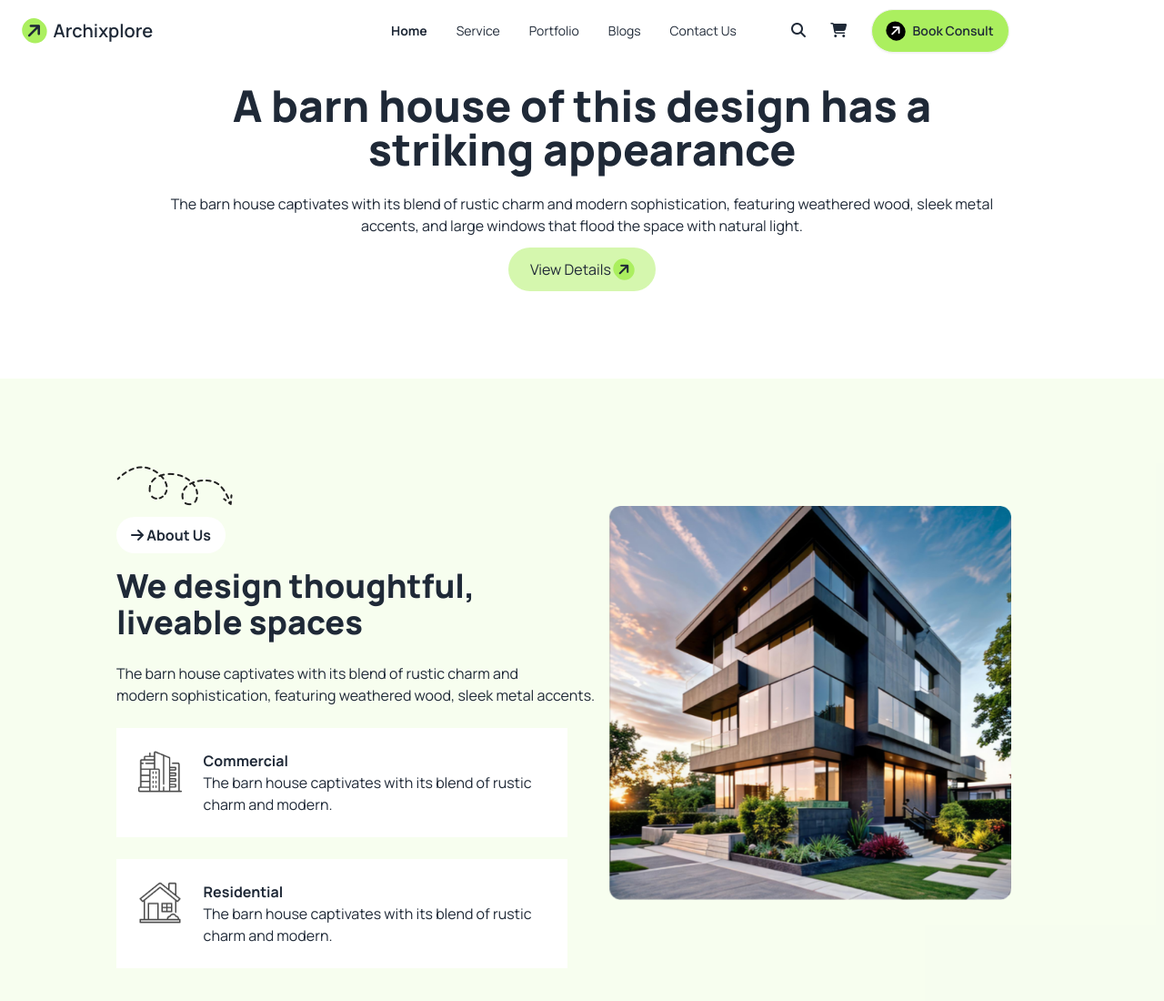
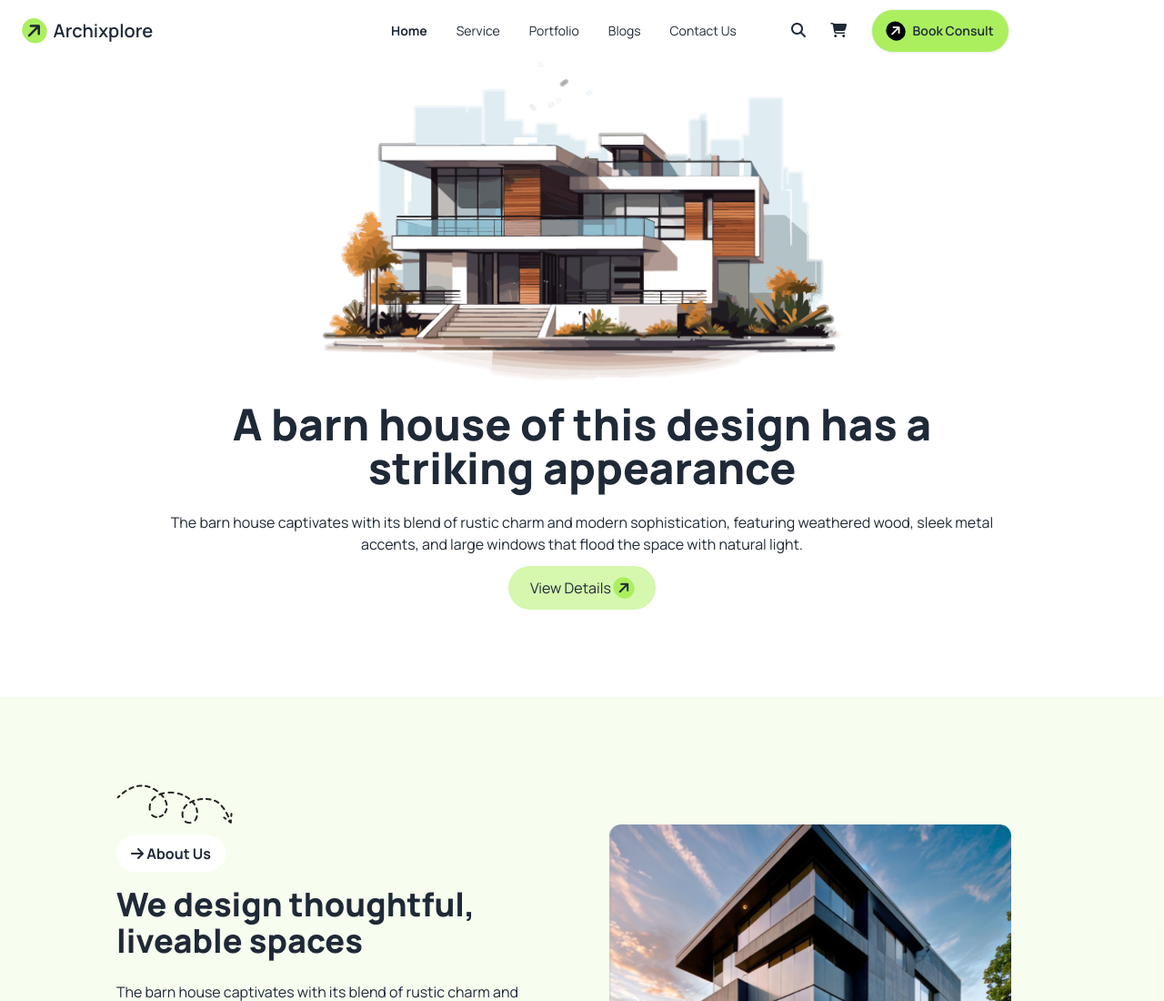
Before and after one commit to salman2090/archixplore, a plain HTML site: page index.html in a window 1280 px wide. Shown: the top 1100 px of the page at 91% size. Drawn offline with nearby package versions, Linux system fonts and the light colour scheme; the site is published under a folder, as on GitHub Pages, so addresses that start at the root find nothing.

Commit message:
image path updated

```diff
--- a/index.html
+++ b/index.html
@@ -40,7 +40,9 @@
       };
     </script>
   </head>
+
   <body class="font-manrope">
+
     <!-- Header Section -->
     <header class="w-full">
       <nav class="navbar bg-base-100 justify-between">
@@ -88,21 +90,10 @@
               />
             </svg>
           </div>
-          <!-- <ul
-            tabindex="0"
-            class="menu menu-sm dropdown-content bg-base-100 rounded-box z-[1] mt-3 w-52 p-2 shadow"
-          >
-            <li><a>Home</a></li>
-            <li><a>Service</a></li>
-            <li><a>Portfolio</a></li>
-            <li><a>Blogs</a></li>
-            <li><a>Contact Us</a></li>
-          </ul> -->
         </div>
       </nav>
-
       <section class="text-center">
-        <img class="mx-auto" src="/assets/banner.png" alt="" />
+        <img class="mx-auto" src="./assets/banner.png" alt="" />
         <h1 class="font-extrabold text-5xl my-6">
           A barn house of this design has a<br />striking appearance
         </h1>
```
